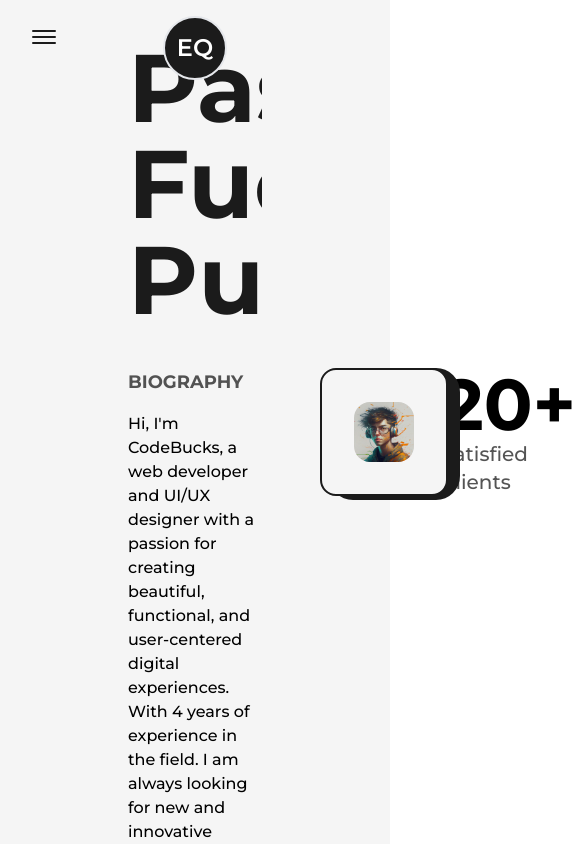
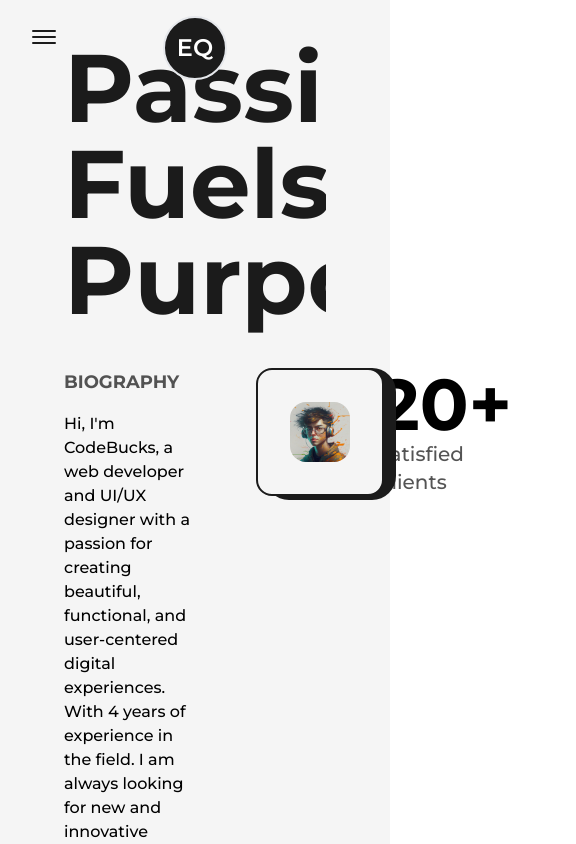
Before and after one commit to phphuongbinh/portfolio-v2, a Next.js app: page /about in a window 390 px wide. Shown: the top 844 px of the page, 576 px wide, since content can reach past the window. Built offline with nearby package versions, Linux system fonts and the light colour scheme.

Commit message:
update code

```diff
--- a/src/pages/about.tsx
+++ b/src/pages/about.tsx
@@ -39,7 +39,7 @@ const about = () => {
       <Head>
         <title>Portfolio | About Page</title>
       </Head>
-      <main className="flex items-center justify-center flex-col w-full px-32">
+      <main className="flex items-center justify-center flex-col w-full px-32 lg:px-16">
         <AnimatedText text="Passion Fuels Purpose" className="text-8xl py-8" />
         <div className="grid w-full grid-cols-8 gap-16 pb-16">
           <div className="col-span-3 flex flex-col dark:text-light">
```
